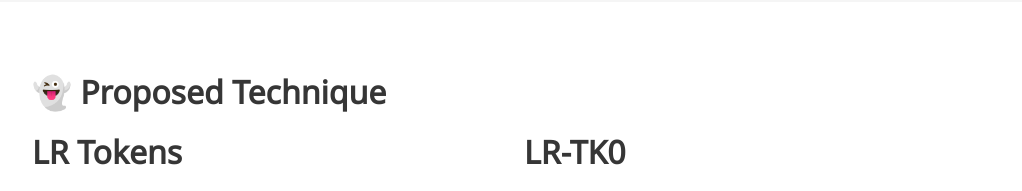
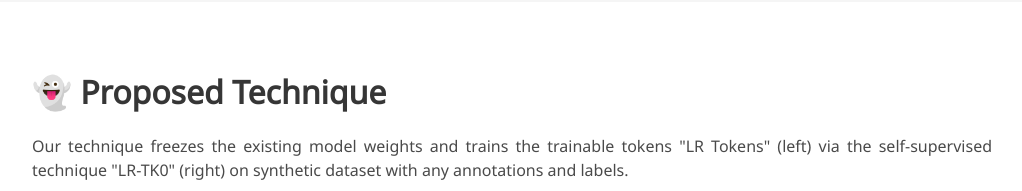
Before and after one commit to shyammarjit/lr0.github.io, a plain HTML site: page index.html in a window 1280 px wide. Shown: the part 3840-4031 px from the top of the page, without its empty margins (128-1150 px from the left). Drawn offline with nearby package versions, Linux system fonts and the light colour scheme; some icons are missing; a web font is replaced by a local one.

Commit message:
some text

```diff
--- a/index.html
+++ b/index.html
@@ -304,6 +304,9 @@
     <div class="section-title has-text-centered is-centered"></div>
     <h2 class="title is-3">👻 Proposed Technique</h2>
     <div class="content has-text-justified">
+      <p>
+        Our technique freezes the existing model weights and trains the trainable tokens "LR Tokens" (left) via the self-supervised technique "LR-TK0" (right) on synthetic dataset with any annotations and labels.
+      </p>
 
     <div class="columns is-centered">
       <!-- LR tokens. -->
```
